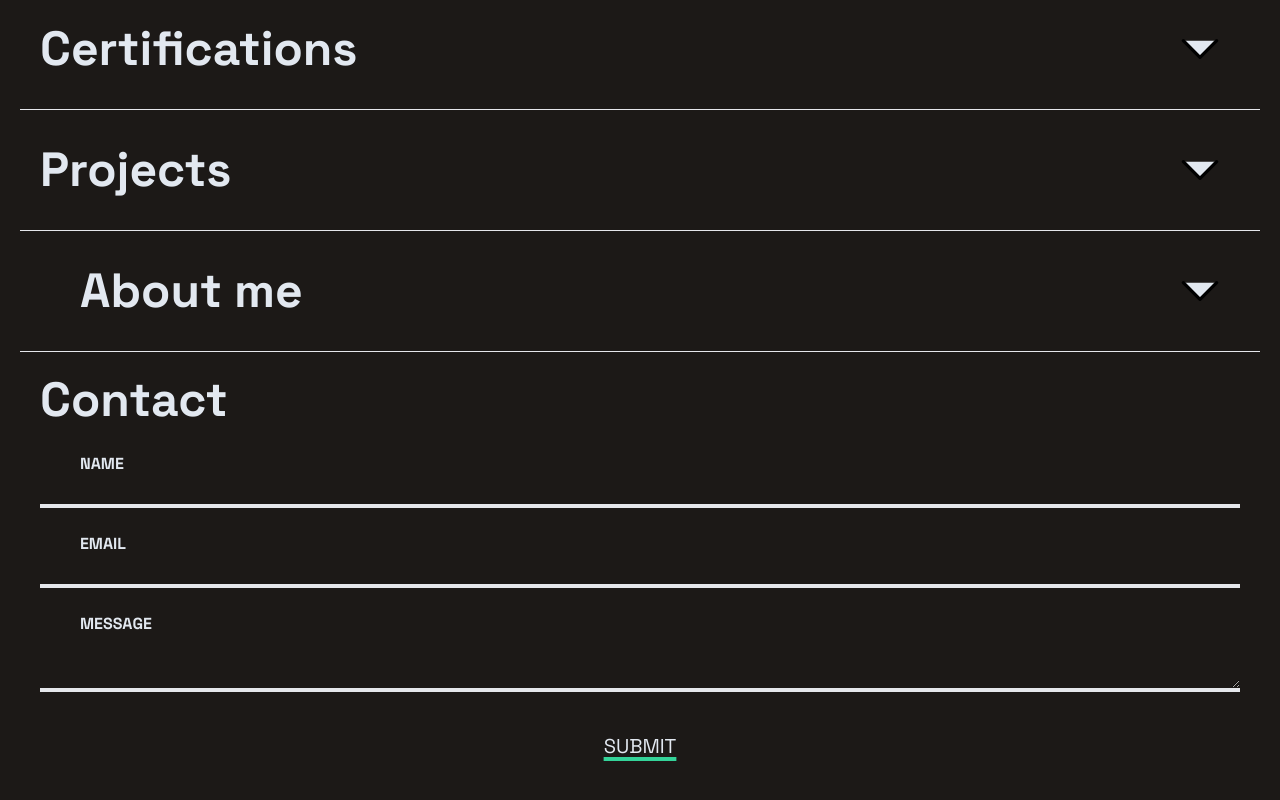
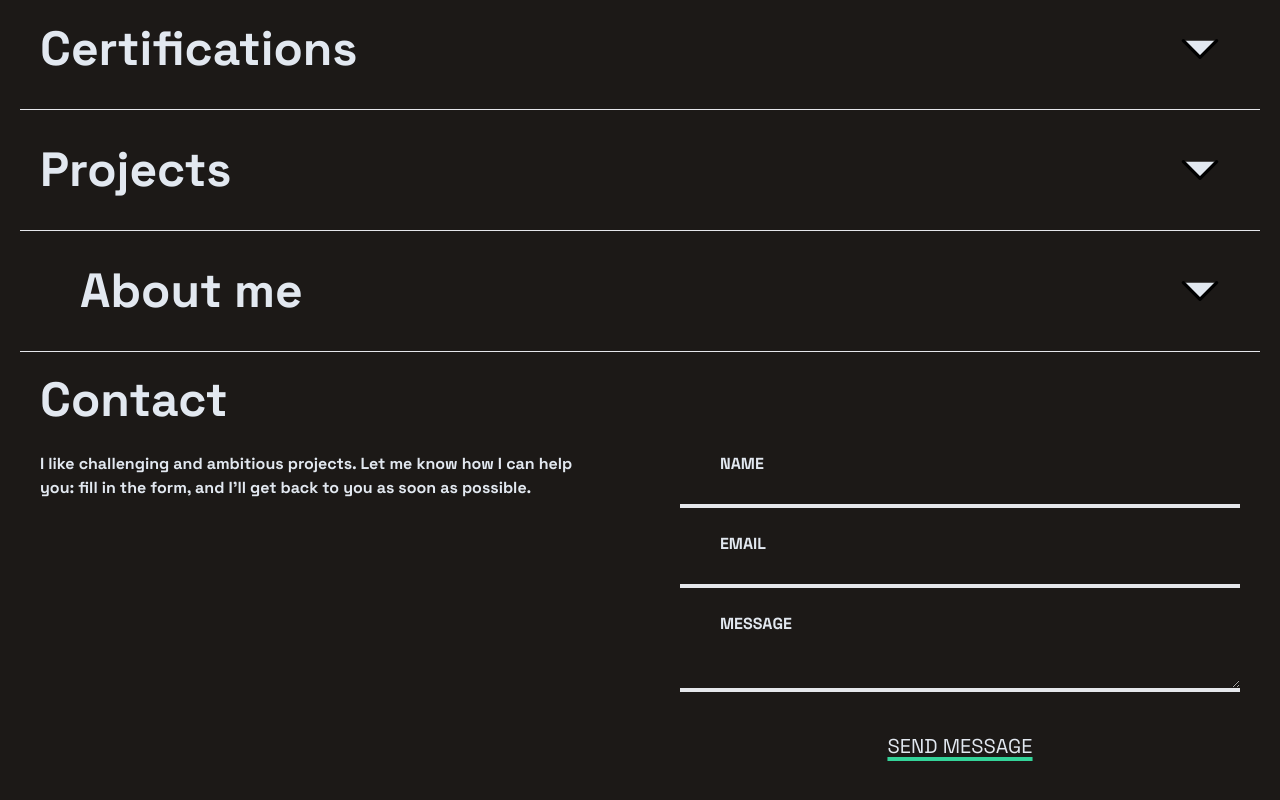
Before and after one commit to FabioDev86/my_new_portfolio, a Next.js app: page / in a window 1280 px wide. Shown: the part 702-1502 px from the top of the page. Built offline with nearby package versions, Linux system fonts and the light colour scheme.

Commit message:
styled desktop Contact section

```diff
--- a/src/components/Contact.jsx
+++ b/src/components/Contact.jsx
@@ -45,6 +45,8 @@ export default function Contact(){
     return(
         <div id="contact">
             <h1 className="m-0 text-left px-10">Contact</h1>
+            <div  className="sm:flex">
+                <p className="mx-0 my-5 text-left px-10 basis-1/2">I like challenging and ambitious projects. Let me know how I can help you: fill in the form, and I'll get back to you as soon as possible.</p>
                 <Formik
                     initialValues = {{
                         name: '',
@@ -61,7 +63,7 @@ export default function Contact(){
                     onSubmit = { values => {handleSubmit(values)}}
                 >
 
-                <Form>
+                    <Form className="basis-1/2">
                         <MyInput
                             label="NAME"
                             name="name"
@@ -77,10 +79,10 @@ export default function Contact(){
                             name="message"
                             type="textarea"
                         />
-                    <button type="submit" id="submit" className="dark:text-slate-200 my-10 sm:self-start sm:text-xl sm:mx-10 underline decoration-emerald-400 underline-offset-4 decoration-4">SUBMIT</button>
+                        <button type="submit" id="submit" className="dark:text-slate-200 my-10 sm:self-start sm:text-xl sm:mx-10 underline decoration-emerald-400 underline-offset-4 decoration-4">SEND MESSAGE</button>
                     </Form>
-
                 </Formik>
+             </div>
         </div>
     );
 }
```
Lines whose indentation alone changed are shown as unchanged.
